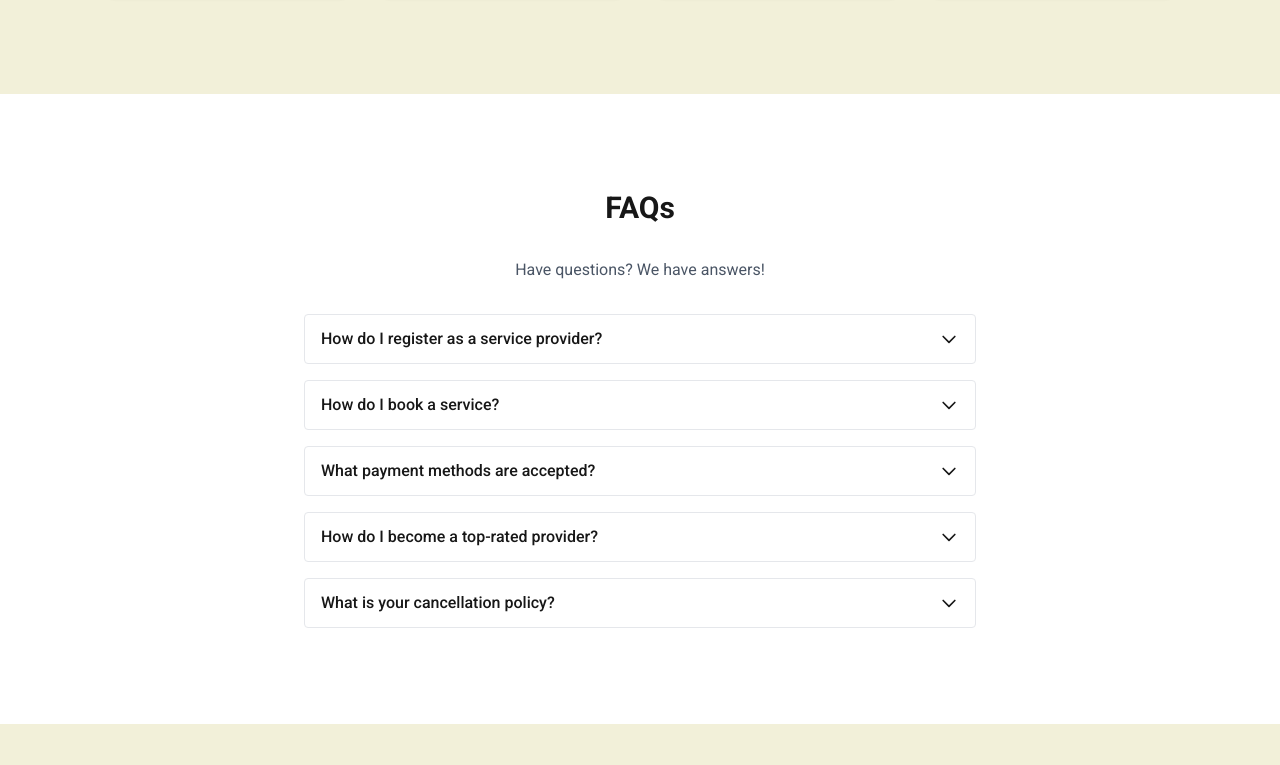
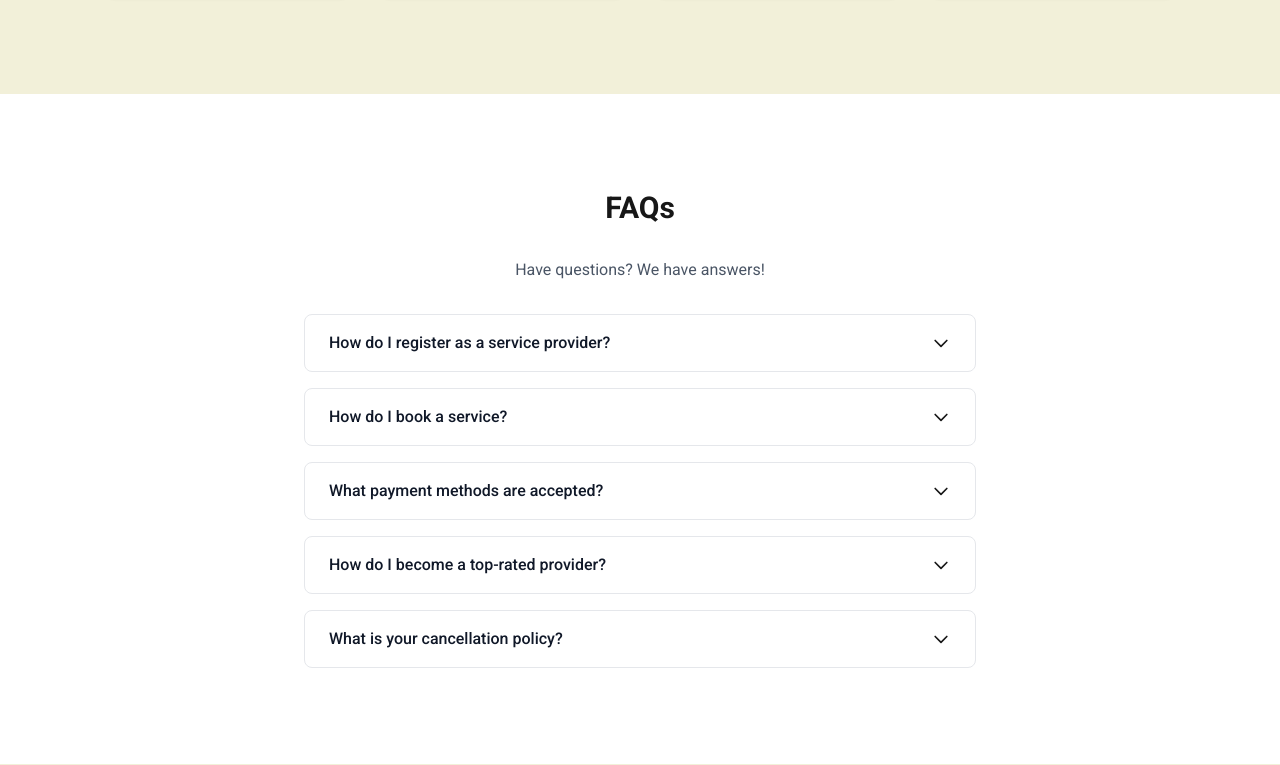
Before and after one commit to Katlego909/neat-landing, a Next.js app: page / in a window 1280 px wide. Shown: the part 3835-4600 px from the top of the page. Built offline with nearby package versions, Linux system fonts and the light colour scheme.

Commit message:
Refactor FAQs and ProviderFAQs components to utilize a new FAQList component for improved code organization and maintainability

```diff
--- /dev/null
+++ b/components/FAQList.jsx
@@ -0,0 +1,102 @@
+"use client"
+import { useState, useRef, useEffect } from 'react';
+
+export default function FAQList({ items = [], title = 'FAQs', description = '' }) {
+    const [openIndex, setOpenIndex] = useState(null);
+    const [liveMessage, setLiveMessage] = useState('');
+    const buttonRefs = useRef([]);
+    const contentRefs = useRef([]);
+    const liveRef = useRef(null);
+
+    useEffect(() => {
+        if (liveRef.current != null) liveRef.current.textContent = liveMessage;
+    }, [liveMessage]);
+
+    const focusButton = (index) => {
+        const el = buttonRefs.current[index];
+        if (el) el.focus();
+    };
+
+    const toggleIndex = (i) => {
+        setOpenIndex((prev) => {
+            const next = prev === i ? null : i;
+            setLiveMessage(next === i ? `${items[i].q} expanded` : `${items[i].q} collapsed`);
+            return next;
+        });
+    };
+
+    useEffect(() => {
+        items.forEach((_, idx) => {
+            const el = contentRefs.current[idx];
+            if (!el) return;
+            if (openIndex === idx) el.style.maxHeight = el.scrollHeight + 'px';
+            else el.style.maxHeight = '0px';
+        });
+    }, [openIndex, items]);
+
+    return (
+        <section id="faqs" className="scroll-mt-16 py-24">
+            <div className="mx-auto px-4 max-w-[1100px] duration-800 ease-out">
+                <h2 className="text-3xl font-bold text-center mb-8">{title}</h2>
+                {description ? <p className="text-gray-600 text-center mb-8 text-md">{description}</p> : null}
+
+                <div className="max-w-2xl mx-auto space-y-4">
+                    {items.map(({ q, a }, idx) => (
+                        <div key={q} className="border border-gray-200 rounded-lg hover:shadow transition-shadow duration-200">
+                            <button
+                                id={`faq-question-${idx}`}
+                                ref={(el) => (buttonRefs.current[idx] = el)}
+                                onClick={() => toggleIndex(idx)}
+                                onKeyDown={(e) => {
+                                    if (e.key === 'ArrowDown') {
+                                        e.preventDefault();
+                                        focusButton((idx + 1) % items.length);
+                                    } else if (e.key === 'ArrowUp') {
+                                        e.preventDefault();
+                                        focusButton((idx - 1 + items.length) % items.length);
+                                    } else if (e.key === 'Home') {
+                                        e.preventDefault();
+                                        focusButton(0);
+                                    } else if (e.key === 'End') {
+                                        e.preventDefault();
+                                        focusButton(items.length - 1);
+                                    } else if (e.key === 'Escape') {
+                                        setOpenIndex(null);
+                                    }
+                                }}
+                                className="w-full flex items-center justify-between px-6 py-4 text-left faq-question focus:outline-none focus:ring-2 focus:ring-green-500"
+                                aria-expanded={openIndex === idx}
+                                aria-controls={`faq-answer-${idx}`}
+                            >
+                                <span className="font-medium text-gray-900">{q}</span>
+                                <svg
+                                    xmlns="http://www.w3.org/2000/svg"
+                                    className={`h-5 w-5 transform transition-transform duration-200 ${openIndex === idx ? 'rotate-180' : ''}`}
+                                    fill="none"
+                                    viewBox="0 0 24 24"
+                                    stroke="currentColor"
+                                    aria-hidden
+                                >
+                                    <path strokeLinecap="round" strokeLinejoin="round" strokeWidth="2" d="M19 9l-7 7-7-7" />
+                                </svg>
+                            </button>
+
+                            <div
+                                id={`faq-answer-${idx}`}
+                                role="region"
+                                aria-labelledby={`faq-question-${idx}`}
+                                ref={(el) => (contentRefs.current[idx] = el)}
+                                style={{ maxHeight: '0px', overflow: 'hidden', transition: 'max-height 300ms ease' }}
+                                className={`${openIndex === idx ? '' : 'hidden'} px-6 pt-3 pb-4 faq-answer`}
+                                aria-hidden={openIndex !== idx}
+                            >
+                                <p className="text-gray-600 text-sm leading-relaxed">{a}</p>
+                            </div>
+                        </div>
+                    ))}
+                </div>
+                <div ref={liveRef} aria-live="polite" className="sr-only" />
+            </div>
+        </section>
+    );
+}
--- a/components/FAQs.jsx
+++ b/components/FAQs.jsx
@@ -1,6 +1,6 @@
 // components/FAQs.jsx
 "use client"
-import { useEffect } from 'react';
+import FAQList from './FAQList';
 
 const faqList = [
     {
@@ -26,52 +26,5 @@ const faqList = [
 ];
 
 export default function FAQs() {
-    useEffect(() => {
-        document.querySelectorAll('.faq-question').forEach(button => {
-            button.addEventListener('click', () => {
-                const answer = button.nextElementSibling;
-                const icon = button.querySelector('svg');
-                if (answer.classList.contains('hidden')) {
-                    document.querySelectorAll('.faq-answer').forEach(el => {
-                        if (!el.classList.contains('hidden')) {
-                            el.classList.add('hidden');
-                            const btn2 = el.previousElementSibling;
-                            btn2.querySelector('svg')?.classList.remove('rotate-180');
-                        }
-                    });
-                    answer.classList.remove('hidden');
-                    icon?.classList.add('rotate-180');
-                } else {
-                    answer.classList.add('hidden');
-                    icon?.classList.remove('rotate-180');
-                }
-            });
-        });
-    }, []);
-
-    return (
-        <section id="faqs" className="scroll-mt-16 py-24">
-            <div className="mx-auto px-4 max-w-[1100px] duration-800 ease-out">
-                <h2 className="text-3xl font-bold text-center mb-8">FAQs</h2>
-                <p className="text-gray-600 text-center mb-8 text-md">
-                    Have questions? We have answers!
-                </p>
-                <div className="max-w-2xl mx-auto space-y-4">
-                    {faqList.map(({ q, a }) => (
-                        <div key={q} className="border border-gray-200 rounded hover:shadow-lg transition-shadow duration-300">
-                            <button className="w-full flex justify-between items-center px-4 py-3 text-left faq-question">
-                                <span className="font-medium">{q}</span>
-                                <svg xmlns="http://www.w3.org/2000/svg" className="h-5 w-5 transform transition-transform duration-200" fill="none" viewBox="0 0 24 24" stroke="currentColor">
-                                    <path strokeLinecap="round" strokeLinejoin="round" strokeWidth="2" d="M19 9l-7 7-7-7" />
-                                </svg>
-                            </button>
-                            <div className="px-4 py-2 faq-answer hidden">
-                                <p className="text-gray-600">{a}</p>
-                            </div>
-                        </div>
-                    ))}
-                </div>
-            </div>
-        </section>
-    );
+    return <FAQList items={faqList} title="FAQs" description="Have questions? We have answers!" />;
 }
--- a/components/ProviderFAQs.jsx
+++ b/components/ProviderFAQs.jsx
@@ -1,6 +1,6 @@
 // components/ProviderFAQs.jsx
 "use client"
-import { useEffect } from 'react';
+import FAQList from './FAQList';
 
 const faqList = [
     {
@@ -38,51 +38,5 @@ const faqList = [
 ];
 
 export default function ProviderFAQs() {
-    useEffect(() => {
-        document.querySelectorAll('.faq-question').forEach(button => {
-            button.addEventListener('click', () => {
-                const answer = button.nextElementSibling;
-                const icon = button.querySelector('svg');
-                if (answer.classList.contains('hidden')) {
-                    document.querySelectorAll('.faq-answer').forEach(el => {
-                        if (!el.classList.contains('hidden')) {
-                            el.classList.add('hidden');
-                            el.previousElementSibling.querySelector('svg')?.classList.remove('rotate-180');
-                        }
-                    });
-                    answer.classList.remove('hidden');
-                    icon?.classList.add('rotate-180');
-                } else {
-                    answer.classList.add('hidden');
-                    icon?.classList.remove('rotate-180');
-                }
-            });
-        });
-    }, []);
-
-    return (
-        <section id="faqs" className="scroll-mt-16 py-24">
-            <div className="mx-auto px-4 max-w-[1100px] duration-800 ease-out">
-                <h2 className="text-3xl font-bold text-center mb-8">FAQs for Service Providers</h2>
-                <p className="text-gray-600 text-center mb-8 text-md">
-                    Everything you need to know to succeed on our platform
-                </p>
-                <div className="max-w-2xl mx-auto space-y-4">
-                    {faqList.map(({ q, a }) => (
-                        <div key={q} className="border border-gray-200 rounded hover:shadow-lg transition-shadow duration-300">
-                            <button className="w-full flex justify-between items-center px-4 py-3 text-left faq-question">
-                                <span className="font-medium">{q}</span>
-                                <svg xmlns="http://www.w3.org/2000/svg" className="h-5 w-5 transform transition-transform duration-200" fill="none" viewBox="0 0 24 24" stroke="currentColor">
-                                    <path strokeLinecap="round" strokeLinejoin="round" strokeWidth="2" d="M19 9l-7 7-7-7" />
-                                </svg>
-                            </button>
-                            <div className="px-4 py-2 faq-answer hidden">
-                                <p className="text-gray-600">{a}</p>
-                            </div>
-                        </div>
-                    ))}
-                </div>
-            </div>
-        </section>
-    );
+    return <FAQList items={faqList} title="FAQs for Service Providers" description="Everything you need to know to succeed on our platform" />;
 }
```
